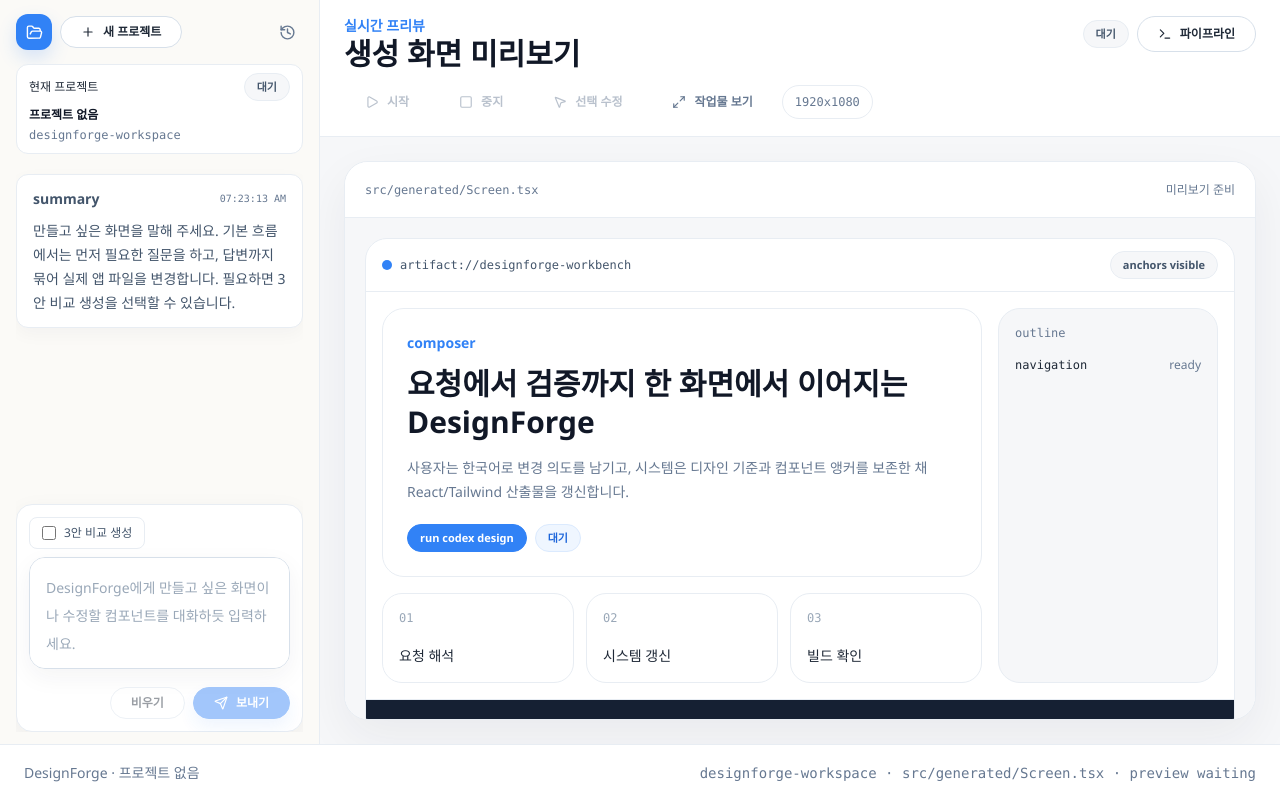
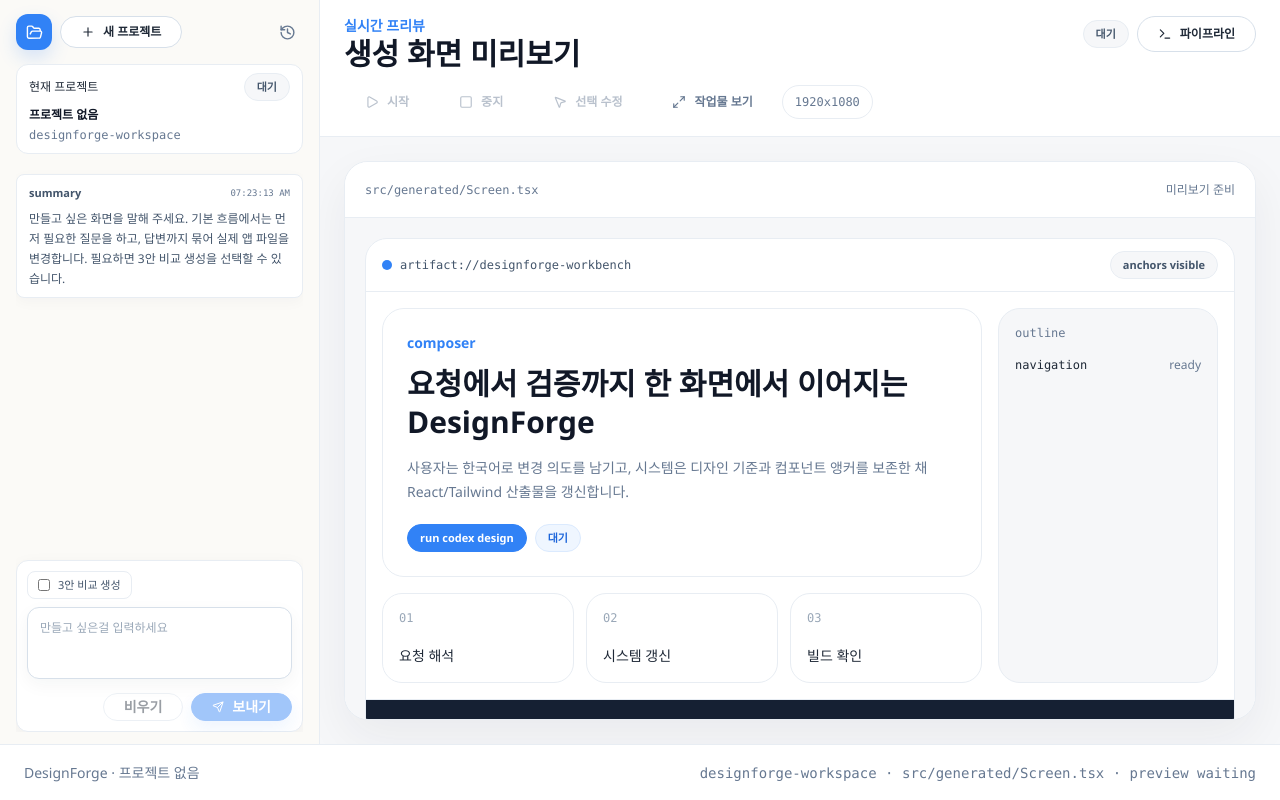
Before and after one commit to ukaysir/codex-design, a React (Vite) app: page / in a window 1280 px wide. Built offline with nearby package versions, Linux system fonts and the light colour scheme.

Commit message:
Compact chat composer styling

```diff
--- a/src/App.tsx
+++ b/src/App.tsx
@@ -2856,7 +2856,7 @@ ${request}`;
           {chatPanelTab === "conversation" ? (
             <>
               <div className="min-h-0 flex-1 overflow-y-auto overflow-x-hidden px-0 py-2">
-                <div className="grid gap-3">
+                <div className="grid gap-2">
                   {conversationMessages.slice(-60).map((message) => (
                     <ChatRow key={message.id} message={message} />
                   ))}
@@ -2875,18 +2875,18 @@ ${request}`;
                 </div>
               </div>
 
-              <div data-comment-anchor="hero" className="rounded-2xl border border-[var(--line)] bg-white p-3 shadow-[0_8px_24px_rgba(31,41,55,0.06)]">
+              <div data-comment-anchor="hero" className="rounded-xl border border-[var(--line)] bg-white p-2.5 shadow-[0_6px_18px_rgba(31,41,55,0.05)]">
                 {guidedDraft ? (
-                  <div className="mb-3 rounded-xl border border-[var(--line)] bg-[var(--panel-2)] px-3 py-2 text-xs leading-5 text-[var(--charcoal)]">
+                  <div className="mb-2 rounded-lg border border-[var(--line)] bg-[var(--panel-2)] px-2.5 py-2 text-[11px] leading-4 text-[var(--charcoal)]">
                     <p className="font-medium text-[var(--ink)]">질문에 답변 중</p>
                     <p className="mt-1 line-clamp-2">{guidedDraft.request}</p>
                   </div>
                 ) : null}
 
-                <label className="mb-2 inline-flex min-h-8 items-center gap-2 rounded-lg border border-[var(--line)] bg-white px-3 text-xs font-medium text-[var(--charcoal)]">
+                <label className="mb-2 inline-flex min-h-7 items-center gap-2 rounded-lg border border-[var(--line)] bg-white px-2.5 text-[11px] font-medium text-[var(--charcoal)]">
                   <input
                     type="checkbox"
-                    className="h-3.5 w-3.5 accent-[var(--primary)]"
+                    className="h-3 w-3 accent-[var(--primary)]"
                     checked={generationMode === "variations"}
                     onChange={(event) => selectGenerationMode(event.target.checked ? "variations" : "guided")}
                     disabled={busy || Boolean(guidedDraft)}
@@ -2904,18 +2904,18 @@ ${request}`;
                   onKeyDown={(event) => {
                     if (event.key === "Enter" && (event.metaKey || event.ctrlKey)) void runChat();
                   }}
-                  className="min-h-28 w-full resize-none rounded-2xl border border-[var(--line-strong)] bg-white p-4 text-sm leading-7 text-[var(--ink)] outline-none placeholder:text-[var(--mute)] shadow-[0_8px_24px_rgba(31,41,55,0.05)] focus:border-[var(--primary)] focus:bg-white focus:ring-4 focus:ring-[var(--focus-ring)]"
+                  className="min-h-[72px] max-h-32 w-full resize-none rounded-xl border border-[var(--line-strong)] bg-white px-3 py-2.5 text-[12px] leading-5 text-[var(--ink)] outline-none placeholder:text-[12px] placeholder:text-[var(--mute)] shadow-[0_6px_18px_rgba(31,41,55,0.045)] focus:border-[var(--primary)] focus:bg-white focus:ring-4 focus:ring-[var(--focus-ring)]"
                   placeholder={
                     guidedDraft
                       ? "위 질문에 답변하세요. 모르는 항목은 '알아서 판단'이라고 적어도 됩니다."
-                      : "DesignForge에게 만들고 싶은 화면이나 수정할 컴포넌트를 대화하듯 입력하세요."
+                      : "만들고 싶은걸 입력하세요"
                   }
                   disabled={busy}
                 />
-                <div data-comment-anchor="primary-action" className="mt-3 flex justify-end gap-2">
+                <div data-comment-anchor="primary-action" className="mt-2 flex justify-end gap-2">
                   <Button
                     variant="secondary"
-                    className="min-h-8 px-4 text-xs"
+                    className="min-h-7 px-3 text-[11px]"
                     onClick={() => {
                       setInput("");
                       setGuidedDraft(null);
@@ -2925,8 +2925,8 @@ ${request}`;
                   >
                     비우기
                   </Button>
-                  <Button variant="primary" onClick={runChat} disabled={busy || !input.trim()} className="min-h-8 px-5 text-xs">
-                    {busy ? <Loader2 size={14} className="animate-spin" /> : <Send size={14} />}
+                  <Button variant="primary" onClick={runChat} disabled={busy || !input.trim()} className="min-h-7 px-3 text-[11px]">
+                    {busy ? <Loader2 size={12} className="animate-spin" /> : <Send size={12} />}
                     {guidedDraft ? "답변 보내기" : "보내기"}
                   </Button>
                 </div>
@@ -3610,14 +3610,14 @@ function ChatRow({ message }: { message: ChatMessage }) {
 
   return (
     <div className="flex min-w-0 max-w-full justify-start">
-      <div className={cn("w-full min-w-0 rounded-xl border px-4 py-3 text-sm leading-6 shadow-[0_6px_18px_rgba(31,41,55,0.035)]", levelClass)}>
-        <div className="mb-2 flex items-center justify-between gap-3">
-          <span className="font-semibold">{isUser ? "요청" : message.kind ?? "DesignForge"}</span>
-          <span className={cn("shrink-0 font-mono text-[10px]", isUser ? "text-white/55" : "text-[var(--muted)]")}>
+      <div className={cn("w-full min-w-0 rounded-lg border px-3 py-2 text-[12px] leading-5 shadow-[0_4px_14px_rgba(31,41,55,0.03)]", levelClass)}>
+        <div className="mb-1.5 flex items-center justify-between gap-3">
+          <span className="text-[11px] font-semibold">{isUser ? "요청" : message.kind ?? "DesignForge"}</span>
+          <span className={cn("shrink-0 font-mono text-[9px]", isUser ? "text-white/55" : "text-[var(--muted)]")}>
             {timestamp}
           </span>
         </div>
-        <p className="whitespace-pre-wrap break-words [overflow-wrap:anywhere]">{message.content}</p>
+        <p className="whitespace-pre-wrap break-words text-[12px] leading-5 [overflow-wrap:anywhere]">{message.content}</p>
       </div>
     </div>
   );
```
